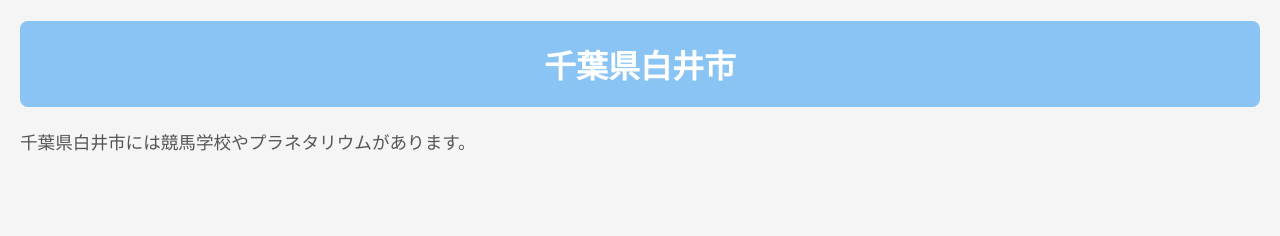
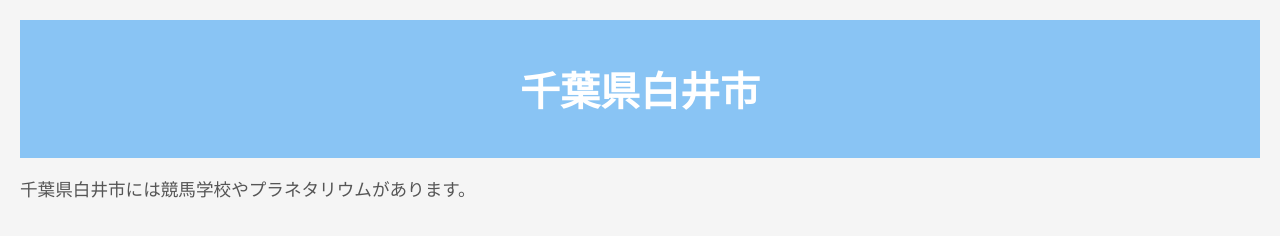
Before and after one commit to nekoya36/test1A.github.io, a plain HTML site: page index.html in a window 1280 px wide. Drawn offline with Linux system fonts and the light colour scheme.

Commit message:
Update test1A.css

```diff
--- a/test1A.css
+++ b/test1A.css
@@ -7,14 +7,12 @@ body {
 
 /* 見出しのスタイル */
 h1 {
-    color: #333;
-    text-align: center;
-
-    /* ここから背景長方形の追加 */
-    background-color: #89c4f4;  /* タイトルの背景色 */
-    padding: 20px 0;            /* 上下の余白で帯の高さを調整 */
-    border-radius: 8px;         /* 角丸（不要なら削除OK） */
-    color: #fff;                /* 文字色（背景に合うよう白） */
+    text-align: center;                 /* 文字を中央 */
+    font-size: 2.5rem;                  /* 文字サイズ */
+    color: #fff;                        /* 文字色 */
+    background-color: #89c4f4;          /* 横長の帯の背景色 */
+    padding: 40px 0;                    /* 帯の高さを調整 */
+    margin: 0;                           /* 上下の余白をリセットしてページの上端にくる */
 }
 
 /* 段落のスタイル */
```
